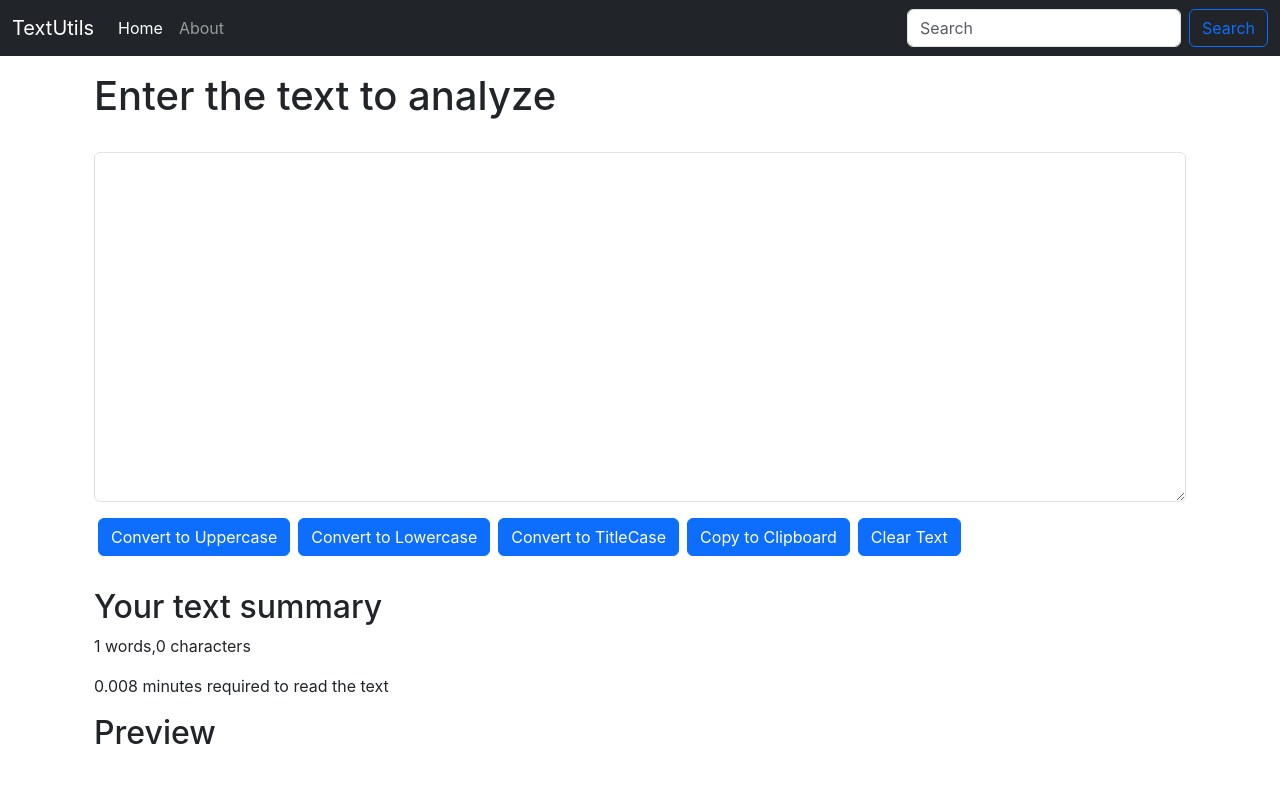
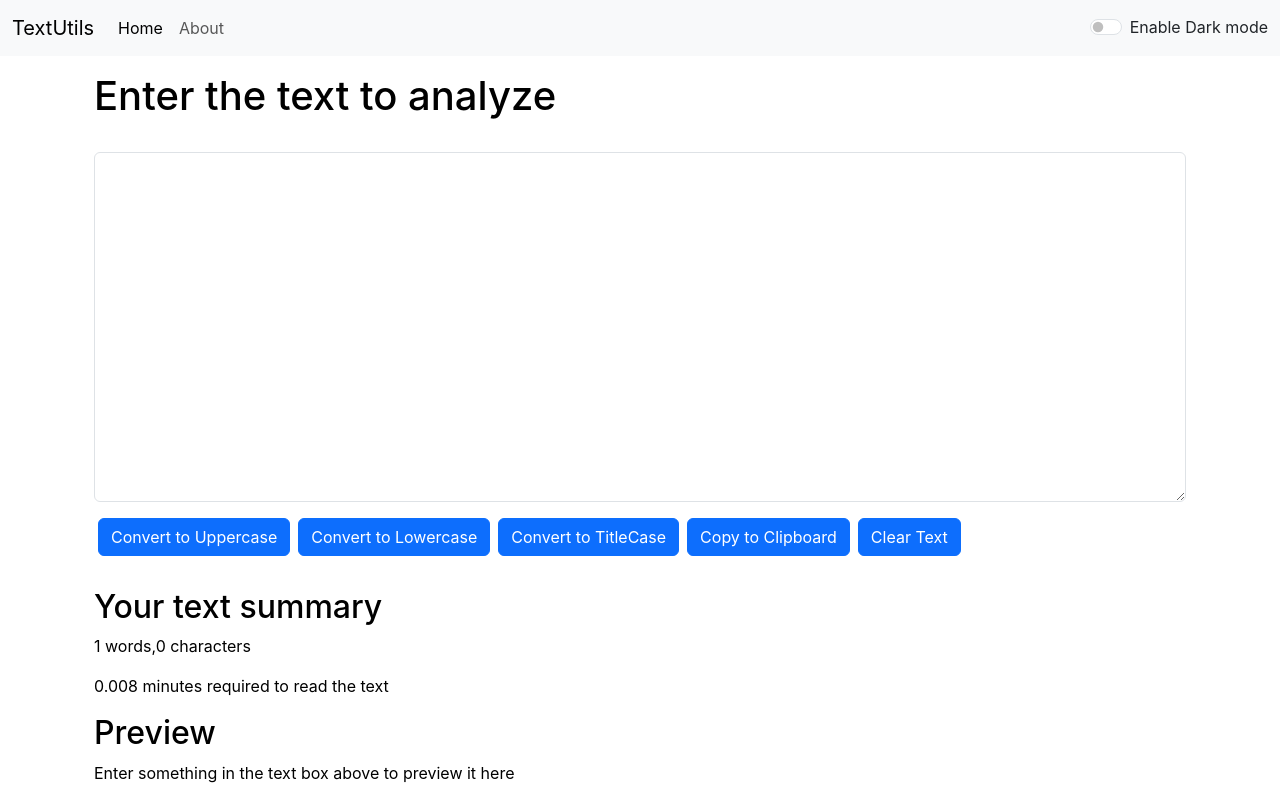
Before and after one commit to Sanjana9211/REACT-JS, a React (Create React App) app: page / in a window 1280 px wide. Built offline with nearby package versions, Linux system fonts and the light colour scheme.

Commit message:
applied darkmode option to TextForm

```diff
--- a/src/App.js
+++ b/src/App.js
@@ -1,15 +1,31 @@
+import { useState } from 'react';
 import './App.css';
-// import About from './components/About';
 import Navbar from './components/Navbar';
 import TextForm from './components/TextForm';
+import React from 'react'
 
 
 function App() {
+
+  const [mode,setMode]=useState('light');
+
+  const toggleMode=()=>{
+    if(mode==='light'){
+      setMode('dark');
+      document.body.style.backgroundColor='#051d34';
+    }
+    else{
+      setMode('light');
+      document.body.style.backgroundColor='white';
+
+    }
+  }
+
   return (
     <>
-    <Navbar title="TextUtils" aboutText="About"/>
+    <Navbar title="TextUtils" aboutText='About' mode={mode} toggleMode={toggleMode}/>
     <div className="container my-3">
-      <TextForm heading="Enter the text to analyze"/>
+      <TextForm heading="Enter the text to analyze" mode={mode}/>
       {/* <About/> */}
     </div>
 
--- a/src/components/Navbar.js
+++ b/src/components/Navbar.js
@@ -4,7 +4,7 @@
 
 export default function Navbar(props) {
   return (
-    <nav className="navbar navbar-expand-lg navbar-dark bg-dark">
+    <nav className={`navbar navbar-expand-lg navbar-${props.mode} bg-${props.mode}`}>
       <div className="container-fluid">
         <a className="navbar-brand" href="/">{props.title}</a>
         <button className="navbar-toggler" type="button" data-bs-toggle="collapse" data-bs-target="#navbarSupportedContent" aria-controls="navbarSupportedContent" aria-expanded="false" aria-label="Toggle navigation">
@@ -19,10 +19,15 @@
               <a className="nav-link" href="/">{props.aboutText}</a>
             </li>
           </ul>
-          <form className="d-flex" role="search">
+          {/* <form className="d-flex" role="search">
             <input className="form-control me-2" type="search" placeholder="Search" aria-label="Search" />
             <button className="btn btn-outline-primary" type="submit">Search</button>
-          </form>
+          </form> */}
+
+          <div className={`form-check form-switch text-${props.mode==='dark'?'light':'dark'}`}>
+            <input className="form-check-input" onClick={props.toggleMode} type="checkbox" role="switch" id="flexSwitchCheckDefault"/>
+            <label className="form-check-label text" htmlFor="flexSwitchCheckDefault">Enable Dark mode</label>
+          </div>
         </div>
       </div>
     </nav>
@@ -34,7 +39,7 @@
     aboutText : PropTypes.string.isRequired,
 }
 
-// Navbar.defaultProps={
-//     title : "Set title here",
-//     aboutText : "About text here"
-// }
+Navbar.defaultProps={
+    title : "Set title here",
+    aboutText : "About text here"
+}
--- a/src/components/TextForm.js
+++ b/src/components/TextForm.js
@@ -1,5 +1,6 @@
 import { useState } from "react"
 import React from 'react'
+
 
 
 export default function TextForm(props) {
@@ -51,11 +52,11 @@
 
   return (
     <>
-      <div className="container">
+      <div className="container" style={{color: props.mode==='light'?'black':'white'}}>
           <h1>{props.heading}</h1>
           <div className="mb-3">
           <label htmlFor="myBox" className="form-label"></label>
-          <textarea className="form-control" value={text} onChange={handleOnChange} id="myBox" rows="14"></textarea>
+          <textarea className="form-control" style={{backgroundColor: props.mode==='dark'?'grey':'white',color : props.mode==='light'?'black':'white'}} value={text} onChange={handleOnChange} id="myBox" rows="14"></textarea>
           <button className="btn btn-primary my-3 mx-1" onClick={handleUpClick}>Convert to Uppercase</button>
           <button className="btn btn-primary my-3 mx-1" onClick={handleLoClick}>Convert to Lowercase</button>
           <button className="btn btn-primary my-3 mx-1" onClick={handleTcClick}>Convert to TitleCase</button>
@@ -65,12 +66,12 @@
 
           </div>
       </div>
-      <div className="container">
+      <div className="container" style={{color: props.mode==='light'?'black':'white'}}>
         <h2>Your text summary</h2>
         <p>{text.split(" ").length} words,{text.length} characters</p>
         <p>{0.008 * text.split(" ").length} minutes required to read the text </p>
         <h2>Preview</h2>
-        <p>{text}</p>
+        <p>{text.length>0?text:"Enter something in the text box above to preview it here"}</p>
       </div>
     </>
   )
```
